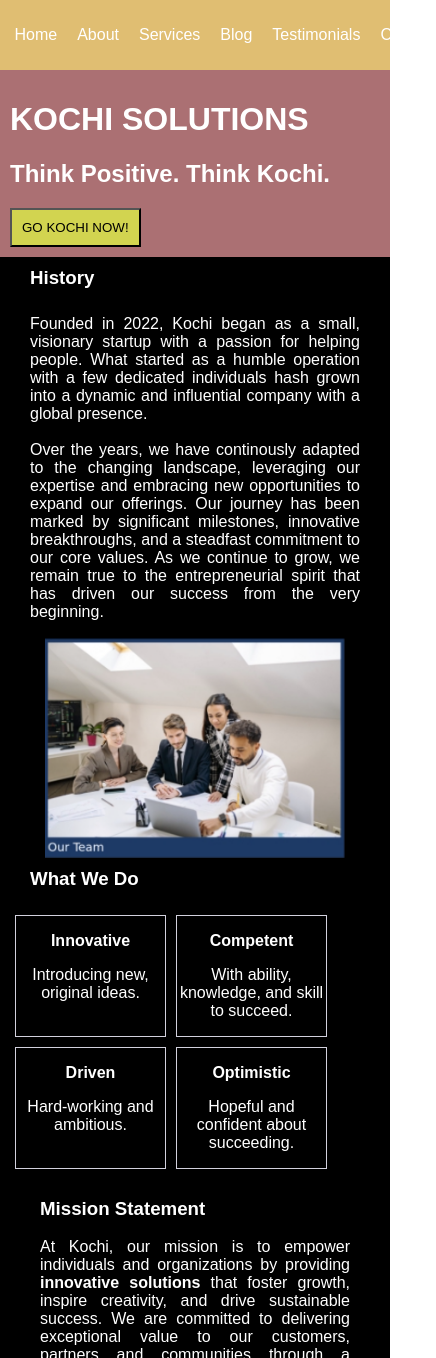
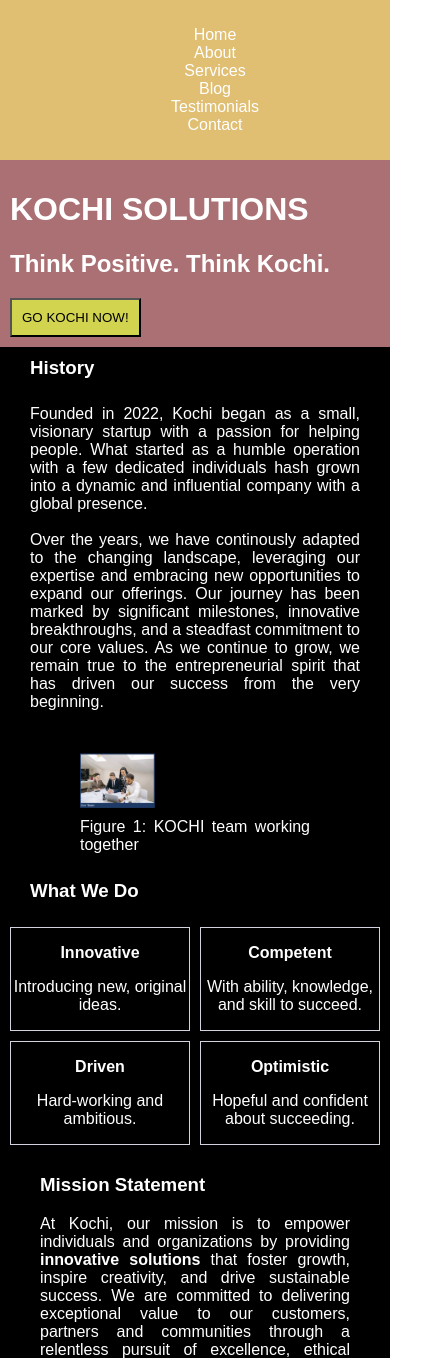
Before and after one commit to Photon-einstein/Udacity_Frontend_Web_Developer_nanodegree, a plain HTML site: page 1-Web_development_fundamentals/4-Project_business_landing_website/index.html in a window 390 px wide. Shown: the top 1358 px of the page, 436 px wide, since content can reach past the window. Drawn offline with Linux system fonts and the light colour scheme.

Commit message:
Add final project 1 version

```diff
--- a/1-Web_development_fundamentals/4-Project_business_landing_website/css/global.css
+++ b/1-Web_development_fundamentals/4-Project_business_landing_website/css/global.css
@@ -2,6 +2,7 @@ html, body {
     height: 100%;
     margin: 0;
     font-family: Arial, Helvetica, sans-serif;
+    width: 100%;
   }
 
 .bold {
--- a/1-Web_development_fundamentals/4-Project_business_landing_website/css/index.css
+++ b/1-Web_development_fundamentals/4-Project_business_landing_website/css/index.css
@@ -1,26 +1,30 @@
+body {
+  overflow-x: hidden;
+}
+
+* {
+  box-sizing: border-box;
+}
+
 .header {
   display: flex; /* Enable Flexbox */
   justify-content: center;
   align-items: center;
   background-color: #e0be72;
   color: white; /* text color */
-  padding: 10px; /* padding around the header */
+  padding: 10px 0; /* padding around the header */
+  width: 100%;
+  overflow: hidden;
+  margin: 0;
 }
 
 .header-center {
   display: flex;
-  flex: 0; /* Prevents it from growing or shrinking */
-}
-
-.header-center ul {
-  display: flex;
-  padding: 0; /* remove default padding */
-  margin: 0; /* remove default margin */
+  flex: auto; /* Prevents it from growing or shrinking */
 }
 
 .header-center li {
-  display: flex;
-  margin-left: 20px; /* space between links */
+  margin-left: 5px; /* space between links */
   list-style-type: none; /* remove bullet points */
 }
 
@@ -76,15 +80,14 @@
 }
 
 .grid-container {
-  gap: 10px;
-  width: 90%;
-  height: 15vh;
-
+  box-sizing: border-box;
+  width: 100%;
+  max-width: 100%;
   padding: 10px;
-  margin: 5px;
+  margin: 5px auto;
   display: grid;
   grid-template-columns: repeat(4, 1fr);
-  grid-template-rows: 10px;
+  gap: 10px;
 }
 
 .container-innovative {
@@ -121,6 +124,21 @@
   text-align: justify;
 }
 
+.figure-kochi-team {
+  padding: 0 10px;
+}
+
+@media (max-width: 413px) {
+  .header-center {
+    flex-direction: column;
+    align-items: center;
+  }
+
+  .header-center li {
+    margin: 0;
+  }
+}
+
 @media (max-width: 768px) {
 
   .history-content {
@@ -128,18 +146,16 @@
   }
 
   .main-image {
-    width: 100%;
-    max-width: 300px;
+    max-width: 100%;
     height: auto;
     display: block;
-    margin: 0 auto;
   }
 
   .grid-container {
     grid-template-columns: 1fr 1fr;
-    grid-template-rows: 1fr 1fr;
-    height: 50%;
-    width: 80%;
+    grid-template-rows: auto;
+    width: 100%;
+    max-width: 100%;
   }
 
   .container-innovative {
@@ -171,4 +187,8 @@
     display: block;
     margin: 20 auto;
   }
+
+  .header-center li {
+    margin: 10px;
+  }
 }
--- a/1-Web_development_fundamentals/4-Project_business_landing_website/index.html
+++ b/1-Web_development_fundamentals/4-Project_business_landing_website/index.html
@@ -38,7 +38,11 @@
                 breakthroughs, and a steadfast commitment to our core values. As we continue
                 to grow, we remain true to the entrepreneurial spirit that has driven our
                 success from the very beginning.</p>
-                <img src="images/team-picture.png" class="main-image" alt="Our team">
+                <figure>
+                    <img src="images/team-picture.png" class="main-image" alt="Our team">
+                    <figcaption class="figure-kochi-team">Figure 1: KOCHI team working together</figcaption>
+                </figure>
+
             </div>
 
 
```
Also changed, not shown: 1-Web_development_fundamentals/4-Project_business_landing_website/pages/secondary-page.html (+7 -7 lines), 1 other file.
